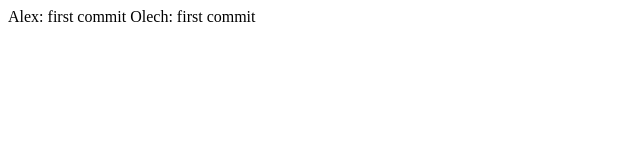
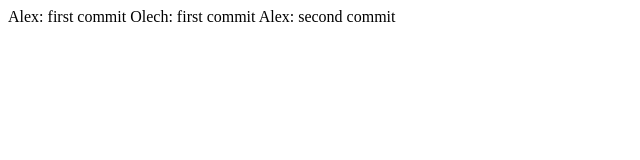
Before and after one commit to OleksandrDenysiuk/delivery, a website: page src/index.html in a window 1280 px wide. Shown: the whole page, without its empty margins (0-640 px from the left). Drawn offline with Linux system fonts and the light colour scheme.

Commit message:
Alex: second commit

```diff
--- a/src/index.html
+++ b/src/index.html
@@ -10,6 +10,7 @@
 <body>
     Alex: first commit
     Olech: first commit
+    Alex: second commit
 </body>
 
 </html>
```
